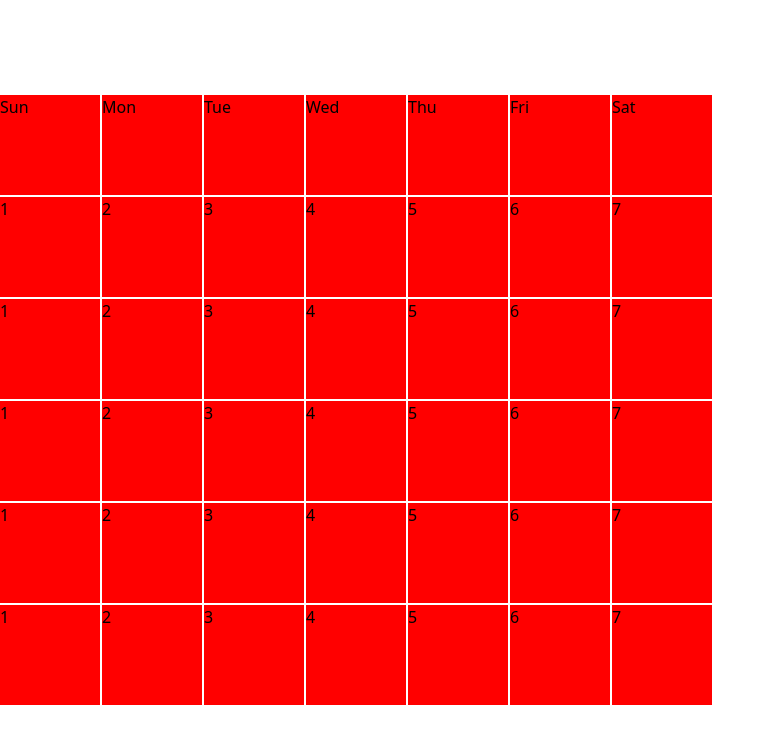
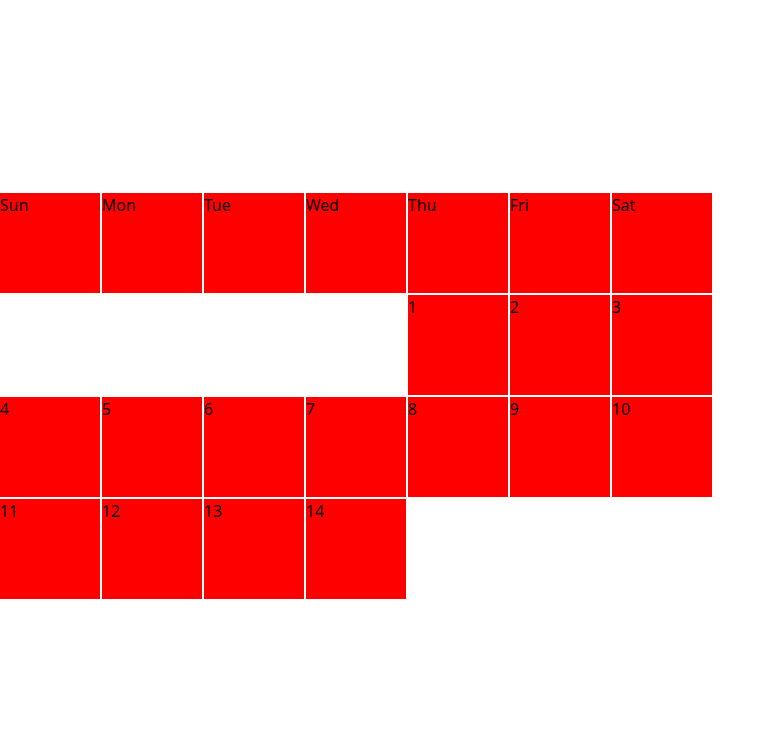
Before and after one commit to cdricn/pcalendar, a React (Vite) app: page / in a window 1280 px wide. Shown: the top 744 px of the page, without its empty margins (0-775 px from the left). Built offline with nearby package versions, Linux system fonts and the light colour scheme.

Commit message:
Fixed calendar code layout

```diff
--- a/src/calendar/calendar.tsx
+++ b/src/calendar/calendar.tsx
@@ -3,6 +3,9 @@ import styles from './calendar.module.css'
 export default function Calendar() {
 
   const testData = [
+    {day: 5},
+    {day: 6},
+    {day: 7},
     {day: 1},
     {day: 2},
     {day: 3},
@@ -14,25 +17,30 @@ export default function Calendar() {
     {day: 2},
     {day: 3},
     {day: 4},
-    {day: 5},
-    {day: 6},
-    {day: 7},
   ]
 
   const row = new Array(5).fill(0)
+  let count = 0;
 
   function populateColumns() {
-    let count = 0;
     let tempArr = new Array;
 
-    for (let col=count; col<7; ++col) {
-      if (testData[col].day > 7) {
-        break;
+    while(count < testData.length) {
+
+      for (let col=0; col<7; ++col) {
+        if (testData[col].day > 7) {
+          break;
+        }
+        count += 1;
+
+        tempArr.push(
+          <div className={styles['test']}
+            style={{gridColumn: testData[col].day}}
+          >
+            {count}
+          </div>
+        )
       }
-      count += 1;
-      tempArr.push(
-        <div className={styles['test']}>{testData[col].day}</div>
-      )
     }
     return tempArr
   }
```
